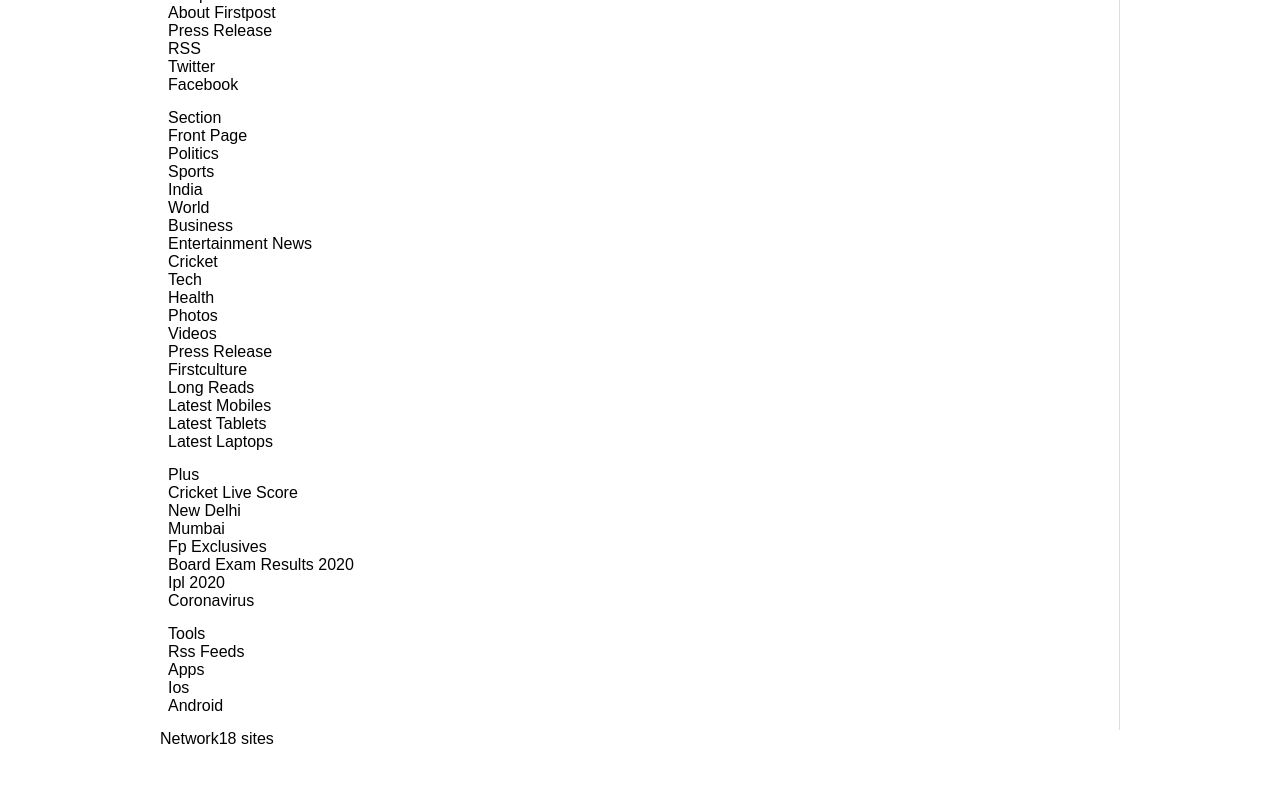
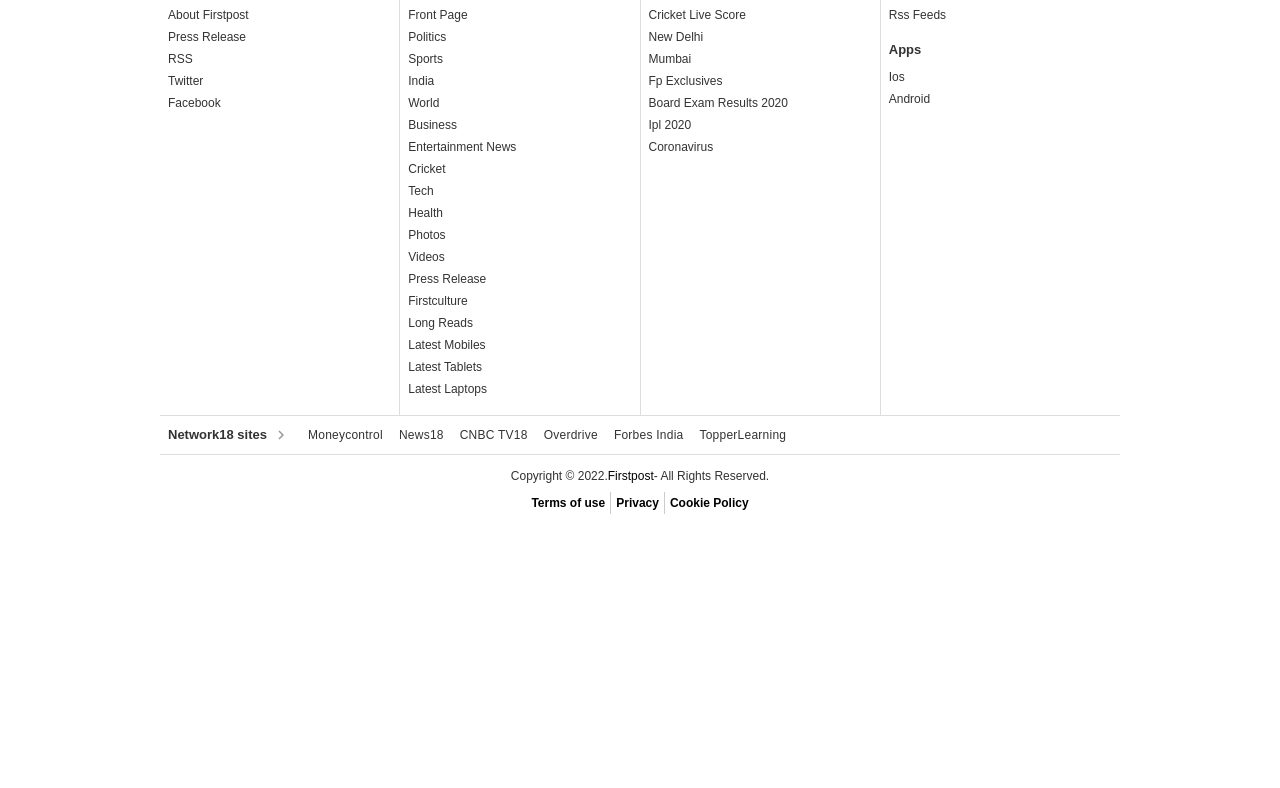
Before and after one commit to Royanosh/firstpost, a plain HTML site: page footer/footer.html in a window 1280 px wide. Shown: the part 97-885 px from the top of the page. After the commit the page ends 800 px from the top, so only its background shows below. Drawn offline with Linux system fonts and the light colour scheme.

Commit message:
Footer Part

```diff
--- a/footer/footer.html
+++ b/footer/footer.html
@@ -7,6 +7,139 @@
     <meta name="viewport" content="width=device-width, initial-scale=1.0">
     <title>Footer</title>
     <style type="text/css">
+        @font-face {
+            font-family: "Playfair Display";
+            font-style: normal;
+            font-weight: 400;
+            src: url(/static/fonts/playfair-display-v20-latin-regular.eot);
+            src: local(""), url(/static/fonts/playfair-display-v20-latin-regular.eot?#iefix) format("embedded-opentype"), url(/static/fonts/playfair-display-v20-latin-regular.woff2) format("woff2"), url(/static/fonts/playfair-display-v20-latin-regular.woff) format("woff"), url(/static/fonts/playfair-display-v20-latin-regular.ttf) format("truetype"), url(/static/fonts/playfair-display-v20-latin-regular.svg#PlayfairDisplay) format("svg");
+            font-display: swap
+        }
+
+        @font-face {
+            font-family: "Playfair Display";
+            font-style: normal;
+            font-weight: 700;
+            src: url(/static/fonts/playfair-display-v20-latin-700.eot);
+            src: local(""), url(/static/fonts/playfair-display-v20-latin-700.eot?#iefix) format("embedded-opentype"), url(/static/fonts/playfair-display-v20-latin-700.woff2) format("woff2"), url(/static/fonts/playfair-display-v20-latin-700.woff) format("woff"), url(/static/fonts/playfair-display-v20-latin-700.ttf) format("truetype"), url(/static/fonts/playfair-display-v20-latin-700.svg#PlayfairDisplay) format("svg");
+            font-display: swap
+        }
+
+        .footer {
+            border-top: #585858 solid 6px;
+            padding: 10px 0 0
+        }
+
+        .footer .footer-main {
+            display: flex;
+            justify-content: space-between
+        }
+
+        .footer .horizontal-share li {
+            padding: 0 5px
+        }
+
+        .footer-link-wrap {
+            display: flex;
+            margin-top: 10px;
+            padding: 0;
+            border-top: #ddd solid 1px;
+            border-bottom: #ddd solid 1px
+        }
+
+        .footer-link-wrap .footer-column {
+            flex: 1;
+            border-right: #ddd solid 1px;
+            padding: 0 8px 15px
+        }
+
+        .footer-link-wrap .footer-column:last-child {
+            border-right: none
+        }
+
+        .footer-link-wrap .footer-heading {
+            font: 800 13px/18px Arial;
+            letter-spacing: 0;
+            color: #333;
+            margin-top: 15px;
+            margin-bottom: 7px;
+            text-transform: capitalize
+        }
+
+        .footer-link-wrap .footer-links a {
+            font: 400 12px/22px Arial;
+            letter-spacing: 0;
+            color: #333
+        }
+
+        .other-sites {
+            display: flex;
+            align-items: center;
+            padding: 8px;
+            border-bottom: #ddd solid 1px;
+            margin-bottom: 10px
+        }
+
+        .company-name {
+            display: flex;
+            align-items: center;
+            font: 800 13px/18px Arial;
+            letter-spacing: 0;
+            color: #333;
+            margin-right: 10px;
+            flex-shrink: 0
+        }
+
+        .company-name svg {
+            width: 18px;
+            margin-left: 5px;
+            fill: #999
+        }
+
+        .other-sites-links {
+            display: flex
+        }
+
+        .other-sites-links li {
+            padding: 0 8px
+        }
+
+        .other-sites-links li a {
+            font: 400 12px/22px Arial;
+            letter-spacing: .24px;
+            color: #333
+        }
+
+        .copywrite {
+            display: flex;
+            justify-content: center;
+            font: 400 12px/22px Arial;
+            letter-spacing: 0;
+            color: #333
+        }
+
+        .tnc-links {
+            display: flex;
+            justify-content: center;
+            align-items: center;
+            margin: 5px 0 10px
+        }
+
+        .tnc-links li {
+            padding: 0 5px;
+            border-right: #ccc solid 1px
+        }
+
+        .tnc-links li:last-child {
+            border: none
+        }
+
+        .tnc-links li a {
+            font: 700 12px/22px Arial;
+            letter-spacing: 0;
+            color: #000
+        }
+
         .footer {
             border-top: #585858 solid 6px;
             padding: 10px 0 0;
@@ -1243,7 +1376,7 @@
             <div class="container">
                 <div class="footer-main">
 
-                    <a href="https://www.firstpost.com/"><img width="116" height="33" alt=""
+                    <a href="index.html"><img width="116" height="33" alt=""
                             src="https://www.firstpost.com/static/images/fp-logo.png"></a>
                     <ul class="horizontal-share">
                         <li>
@@ -1334,22 +1467,22 @@
                         <p class="footer-heading">Firstpost</p>
                         <ul class="footer-links">
                             <li>
-                                <a href="https://www.firstpost.com/about-firstpost">
+                                <a href="#">
                                     About Firstpost
                                 </a>
                             </li>
                             <li>
-                                <a href="https://www.firstpost.com/press-release" target="_blank">
+                                <a href="#" target="_blank">
                                     Press Release
                                 </a>
                             </li>
                             <li>
-                                <a href="https://www.firstpost.com/rss">
+                                <a href="#">
                                     RSS
                                 </a>
                             </li>
                             <li>
-                                <a href="https://twitter.com/firstpost" rel="nofollow" target="_blank">
+                                <a href="#" rel="nofollow" target="_blank">
                                     Twitter
                                 </a>
                             </li>
@@ -1366,163 +1499,52 @@
 
                         <p class="footer-heading">Section</p>
                         <ul class="footer-links">
-
-
                             <li><a href="index.html" title="Front Page">Front Page </a></li>
-
-
-
-                            <li><a href="politics.html" title="Politics">Politics </a>
-                            </li>
-
-
-
+                            <li><a href="politics.html" title="Politics">Politics </a></li>
                             <li><a href="sports.html" title="Sports">Sports </a></li>
-
-
-
                             <li><a href="india.html" title="India">India </a></li>
-
-
-
                             <li><a href="world.html" title="World">World </a></li>
-
-
-
-                            <li><a href="business.html" title="Business">Business </a>
-                            </li>
-
-
-
-                            <li><a href="entertainment.html"
-                                    title="Entertainment News">Entertainment News </a></li>
-
-
-
+                            <li><a href="business.html" title="Business">Business </a></li>
+                            <li><a href="entertainment.html" title="Entertainment News">Entertainment News </a></li>
                             <li><a href="cricket.html" title="Cricket">Cricket </a></li>
-
-
-
                             <li><a href="tech.html" title="Tech">Tech </a></li>
-
-
-
                             <li><a href="health.html" title="Health">Health </a></li>
-
-
-
                             <li><a href="#" title="Photos">Photos </a></li>
-
-
-
                             <li><a href="#" title="Videos">Videos </a></li>
-
-
-
-                            <li><a href="#" title="Press release">Press
-                                    Release </a></li>
-
-
-
-                            <li><a href="#" title="FirstCulture">Firstculture
-                                </a></li>
-
-
-
-                            <li><a href="#" title="Long Reads">Long Reads </a>
-                            </li>
-
-
-
-                            <li><a href="#" title="Latest Mobiles">Latest Mobiles
-                                </a></li>
-
-
-
-                            <li><a href="#" title="Latest Tablets">Latest Tablets
-                                </a></li>
-
-
-
-                            <li><a href="#" title="Latest Laptops">Latest Laptops
-                                </a></li>
-
-
+                            <li><a href="#" title="Press release">Press Release </a></li>
+                            <li><a href="#" title="FirstCulture">Firstculture</a></li>
+                            <li><a href="#" title="Long Reads">Long Reads </a></li>
+                            <li><a href="#" title="Latest Mobiles">Latest Mobiles</a></li>
+                            <li><a href="#" title="Latest Tablets">Latest Tablets</a></li>
+                            <li><a href="#" title="Latest Laptops">Latest Laptops</a></li>
                         </ul>
-
                     </div>
 
                     <div class="footer-column">
 
                         <p class="footer-heading">Plus</p>
                         <ul class="footer-links">
-
-
-                            <li><a href="cricket.html"
-                                    title="Cricket Live Score">Cricket Live Score </a></li>
-
-
-
+                            <li><a href="cricket.html" title="Cricket Live Score">Cricket Live Score </a></li>
                             <li><a href="india.html" title="New Delhi">New Delhi </a></li>
-
-
-
                             <li><a href="india.html" title="Mumbai">Mumbai </a></li>
-
-
-
-                            <li><a href="#" title="FP Exclusives">Fp Exclusives
-                                </a></li>
-
-
-
-                            <li><a href="#"
-                                    title="Board Exam Results 2020">Board Exam Results 2020 </a></li>
-
-
-
-                            <li><a href="#"
-                                    title="IPL 2020">Ipl 2020 </a></li>
-
-
-
-                            <li><a href="#" title="Coronavirus">Coronavirus </a>
-                            </li>
-
-
+                            <li><a href="#" title="FP Exclusives">Fp Exclusives</a></li>
+                            <li><a href="#" title="Board Exam Results 2020">Board Exam Results 2020 </a></li>
+                            <li><a href="#" title="IPL 2020">Ipl 2020 </a></li>
+                            <li><a href="#" title="Coronavirus">Coronavirus </a></li>
                         </ul>
-
                     </div>
 
                     <div class="footer-column">
-
                         <p class="footer-heading">Tools</p>
                         <ul class="footer-links">
-
-
-                            <li><a href="#" title="RSS Feeds">Rss Feeds </a>
-                            </li>
-
-
+                            <li><a href="#" title="RSS Feeds">Rss Feeds </a></li>
                         </ul>
-
                         <p class="footer-heading">Apps</p>
                         <ul class="footer-links">
-
-
-                            <li><a href="#" title="iOS">Ios
-                                </a></li>
-
-
-
-                            <li><a href="#"
-                                    title="Android">Android </a></li>
-
-
+                            <li><a href="#" title="iOS">Ios </a></li>
+                            <li><a href="#" title="Android">Android </a></li>
                         </ul>
-
                     </div>
-
                 </div>
 
                 <div class="other-sites">
@@ -1532,35 +1554,22 @@
                         </svg></p>
                     <ul class="other-sites-links">
                         <li>
-                            <a href="https://www.moneycontrol.com/" target="_blank">
-                                Moneycontrol
-                            </a>
+                            <a href="https://www.moneycontrol.com/" target="_blank">Moneycontrol</a>
                         </li>
                         <li>
-                            <a href="https://www.news18.com/" target="_blank">
-                                News18
-                            </a>
+                            <a href="https://www.news18.com/" target="_blank"> News18 </a>
                         </li>
                         <li>
-                            <a href="https://www.cnbctv18.com/" target="_blank">
-                                CNBC TV18
-                            </a>
+                            <a href="https://www.cnbctv18.com/" target="_blank"> CNBC TV18</a>
                         </li>
                         <li>
-                            <a href="https://overdrive.in/" target="_blank">
-                                Overdrive
-                            </a>
+                            <a href="https://overdrive.in/" target="_blank">Overdrive </a>
                         </li>
                         <li>
-                            <a href="https://www.forbesindia.com/" target="_blank">
-                                Forbes India
-                            </a>
+                            <a href="https://www.forbesindia.com/" target="_blank"> Forbes India</a>
                         </li>
-
                         <li>
-                            <a href="https://www.topperlearning.com/" target="_blank">
-                                TopperLearning
-                            </a>
+                            <a href="https://www.topperlearning.com/" target="_blank"> TopperLearning</a>
                         </li>
                     </ul>
                 </div>
@@ -1569,22 +1578,12 @@
                         title="Firstpost">Firstpost</a> - All Rights Reserved.</p>
 
                 <ul class="tnc-links">
-                    <li><a href="index.html">
-                            Terms of use
-                        </a>
-
-                    </li>
-                    <li><a href="index.html">
-                            Privacy
-                        </a></li>
-                    <li><a href="index.html">
-                            Cookie Policy
-                        </a></li>
+                    <li><a href="index.html">Terms of use</a> </li>
+                    <li><a href="index.html"> Privacy</a></li>
+                    <li><a href="index.html">Cookie Policy </a></li>
                 </ul>
-
             </div>
         </footer>
     </div>
 </body>
-
 </html>
```
